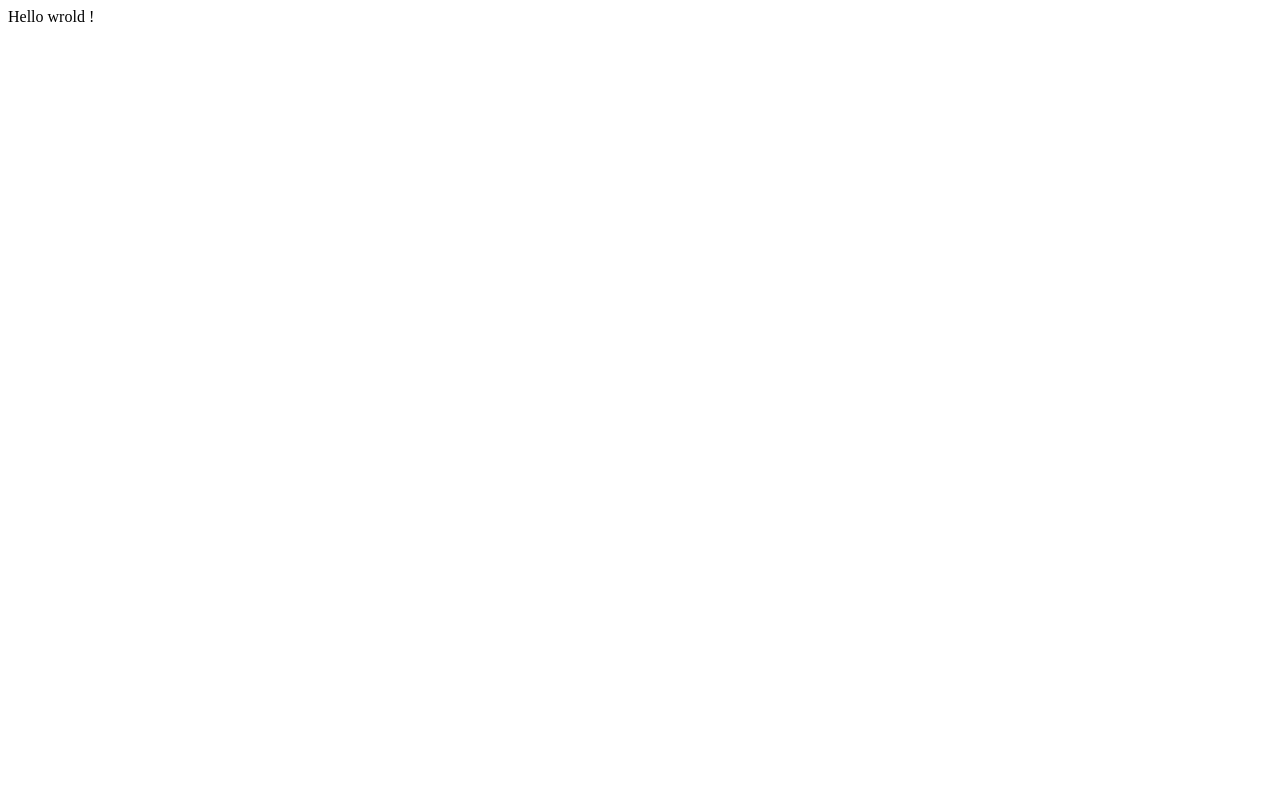
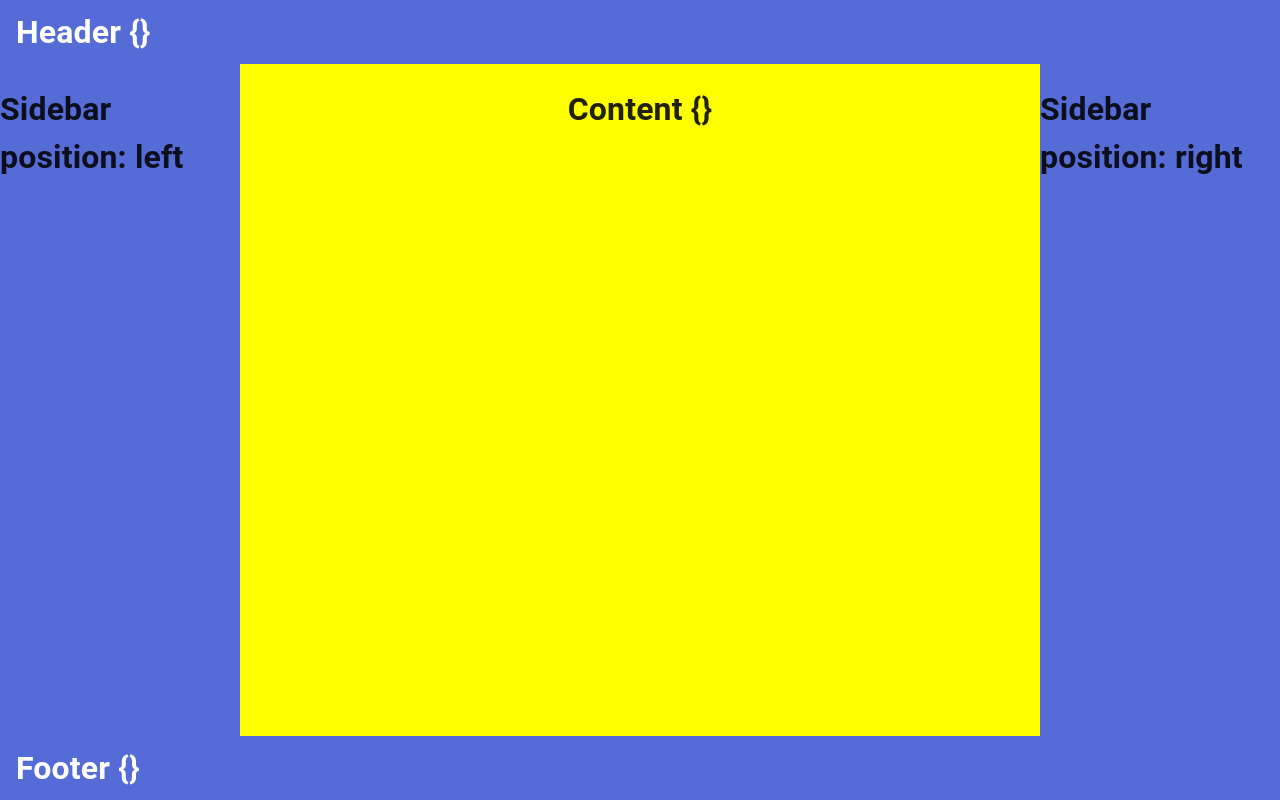
Before and after one commit to dispe/ed-diagram, a React (Vite) app: page / in a window 1280 px wide. Built offline with nearby package versions, Linux system fonts and the light colour scheme.

Commit message:
Created layout

```diff
--- a/package.json
+++ b/package.json
@@ -10,6 +10,10 @@
     "preview": "vite preview"
   },
   "dependencies": {
+    "@emotion/react": "^11.11.3",
+    "@emotion/styled": "^11.11.0",
+    "@mui/icons-material": "^5.15.2",
+    "@mui/material": "^5.15.2",
     "react": "^18.2.0",
     "react-dom": "^18.2.0"
   },
--- /dev/null
+++ b/src/App.tsx
@@ -0,0 +1,78 @@
+// The App component is the root component of the application.
+// It is the parent of all other components.
+// It will hold the layout using the MaterialUI (MUI) library
+// All the styles for all components will be done using MUI with scss and css modules files
+// The layout should work on desktop and mobile so should be responsive
+// The layout consists in 3 rows: header, body and footer
+// The header row it is a dedicated component and will be detailed in there
+// The header row is on top (first row) with fixed postion, fixed height, will not leave the viewport by scrolling
+// The body row is on the middle (second row) , starting under the header row and will scroll with the page
+// The body row is a flexible 3 columns layout with left and right sidebars and a content area
+// All 3 body components will be detailed in their dedicated components
+// All 3 body components should fill the body row area on all height between the header row and footer
+// The sidebars are on the left and right side of the body row area
+// The sidebars should be collapsable and should have a minimum width just to hold material ui icon width with a resonable margin
+// The sidebars should be dragble
+// The collapsable and dragable functionality should be in sidebar component
+// The sidebars are fixed positioned and will not leave the viewport by scrolling
+// The sidebars should have a minimum width just to hold material ui icon width with a resonable margin
+// The sidebars should have a maximum width in order to hold like 3 or 4 icons per row
+// The content area should adapt it's width based on sidebars width when these are resized or collapsed
+// The content area should fill all the height between the header row and footer
+// The footer row is on the bottom (third row) with a fixed height and will not leave the viewport by scrolling
+
+
+import React from 'react';
+import Header from './layouts/Header';
+import Sidebar from './layouts/Sidebar';
+import Content from './layouts/Content';
+import Footer from './layouts/Footer';
+import { styled } from '@mui/material';
+
+const LayoutBox = styled('div')(({ theme }) => ({
+  display: 'flex',
+  flexDirection: 'column',
+  minHeight: '100vh',
+  backgroundColor: theme.palette.primary.light,
+}));
+
+const HeaderBox = styled('div')(({ theme }) => ({
+  backgroundColor: theme.palette.primary.main,
+  color: theme.palette.primary.contrastText,
+  height: '64px',
+  display: 'flex',
+  alignItems: 'center',
+  paddingLeft: theme.spacing(2),
+}));
+
+const ContentBox = styled('div')({
+  flex: 1,
+  display: 'flex',
+  flexDirection: 'row',
+  backgroundColor: 'yellow',
+});
+
+const FooterBox = styled('div')(({ theme }) => ({
+  backgroundColor: theme.palette.primary.main,
+  color: theme.palette.primary.contrastText,
+  height: '64px',
+  display: 'flex',
+  alignItems: 'center',
+  paddingLeft: theme.spacing(2),
+}));
+
+const App = () => {
+  return (
+    <LayoutBox>
+      <HeaderBox><Header /></HeaderBox>
+      <ContentBox>
+        <Sidebar position='left' />
+        <Content />
+        <Sidebar position='right' />
+      </ContentBox>
+      <FooterBox><Footer /></FooterBox>
+    </LayoutBox>
+  );
+};
+
+export default App;
--- /dev/null
+++ b/src/layouts/Content.tsx
@@ -0,0 +1,13 @@
+import React from 'react';
+
+const Content: React.FC = ( (props) => {
+
+  return (
+    <>
+      <h1>Content {JSON.stringify(props)} </h1>
+    </>
+  );
+
+});
+
+export default Content;
--- /dev/null
+++ b/src/layouts/Footer.tsx
@@ -0,0 +1,13 @@
+import React from 'react';
+
+const Footer: React.FC = ( (props) => {
+
+  return (
+    <>
+      <h1>Footer {JSON.stringify(props)} </h1>
+    </>
+  );
+
+});
+
+export default Footer;
--- /dev/null
+++ b/src/layouts/Header.tsx
@@ -0,0 +1,13 @@
+import React from 'react';
+
+const Header: React.FC = ( (props) => {
+
+  return (
+    <>
+      <h1>Header {JSON.stringify(props)} </h1>
+    </>
+  );
+
+});
+
+export default Header;
--- /dev/null
+++ b/src/layouts/Sidebar.tsx
@@ -0,0 +1,33 @@
+import React from 'react';
+import { styled } from '@mui/material';
+import { Margin } from '@mui/icons-material';
+
+type SidebarProps = {
+  position: 'left' | 'right';
+};
+
+const getSidebarBox = (position: SidebarProps['position']) => styled('div')(({ theme }) => ({
+  display: 'flex',
+  flexDirection: 'column',
+  backgroundColor: theme.palette.primary.main,
+  // Add CSS styles to position the sidebar
+  marginLeft: position === 'left' ? 0 : 'auto',
+  marginRight: position === 'right' ? 0 : 'auto',
+  width: '240px',
+  // height: 'calc(100vh - 64px)',
+}));
+
+const Sidebar: React.FC<SidebarProps> = ({ position }) => {
+  const maxWidth = 240;
+  // set a minimum width for the sidebar in order to hold one standard material UI icon with margin of 2px
+  const minWidth = 48 + 2 * 2;
+  const SidebarBox = getSidebarBox(position);
+
+  return (
+    <SidebarBox>
+      <h1>Sidebar position: {position} </h1>
+    </SidebarBox>
+  );
+};
+
+export default Sidebar;
--- a/src/main.tsx
+++ b/src/main.tsx
@@ -1,8 +1,18 @@
 import React from 'react';
 import ReactDOM from 'react-dom/client';
+import App from './App';
+import CssBaseline from '@mui/material/CssBaseline';
+import { ThemeProvider } from '@mui/material/styles';
+import theme from './styles/theme';
+import './styles/global.css';
 
-ReactDOM.createRoot(document.getElementById('root')!).render(
+const root = ReactDOM.createRoot(document.getElementById('root')!);
+
+root.render(
   <React.StrictMode>
-    Hello wrold !
+    <ThemeProvider theme={theme}>
+      <CssBaseline />
+      <App />
+    </ThemeProvider>
   </React.StrictMode>
 );
--- /dev/null
+++ b/src/styles/global.css
@@ -0,0 +1,4 @@
+body, html {
+  margin: 0;
+  padding: 0;
+}
--- /dev/null
+++ b/src/styles/theme.tsx
@@ -0,0 +1,14 @@
+import { createTheme } from '@mui/material/styles';
+
+const theme = createTheme({
+  palette: {
+    primary: {
+      main: '#556cd6',
+    },
+    secondary: {
+      main: '#19857b',
+    },
+  },
+});
+
+export default theme;
```
Also changed, not shown: 1 other file (tests, documents, lock files or other folders).
